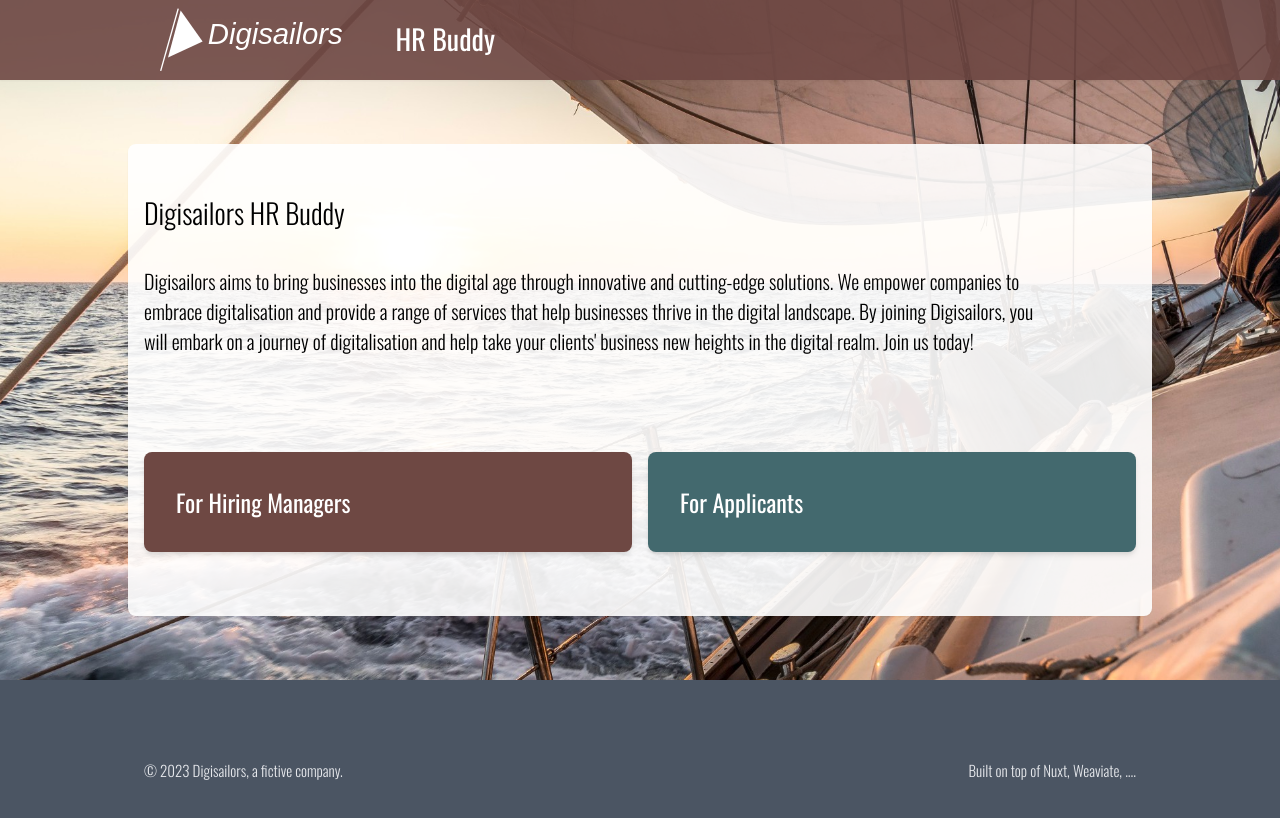
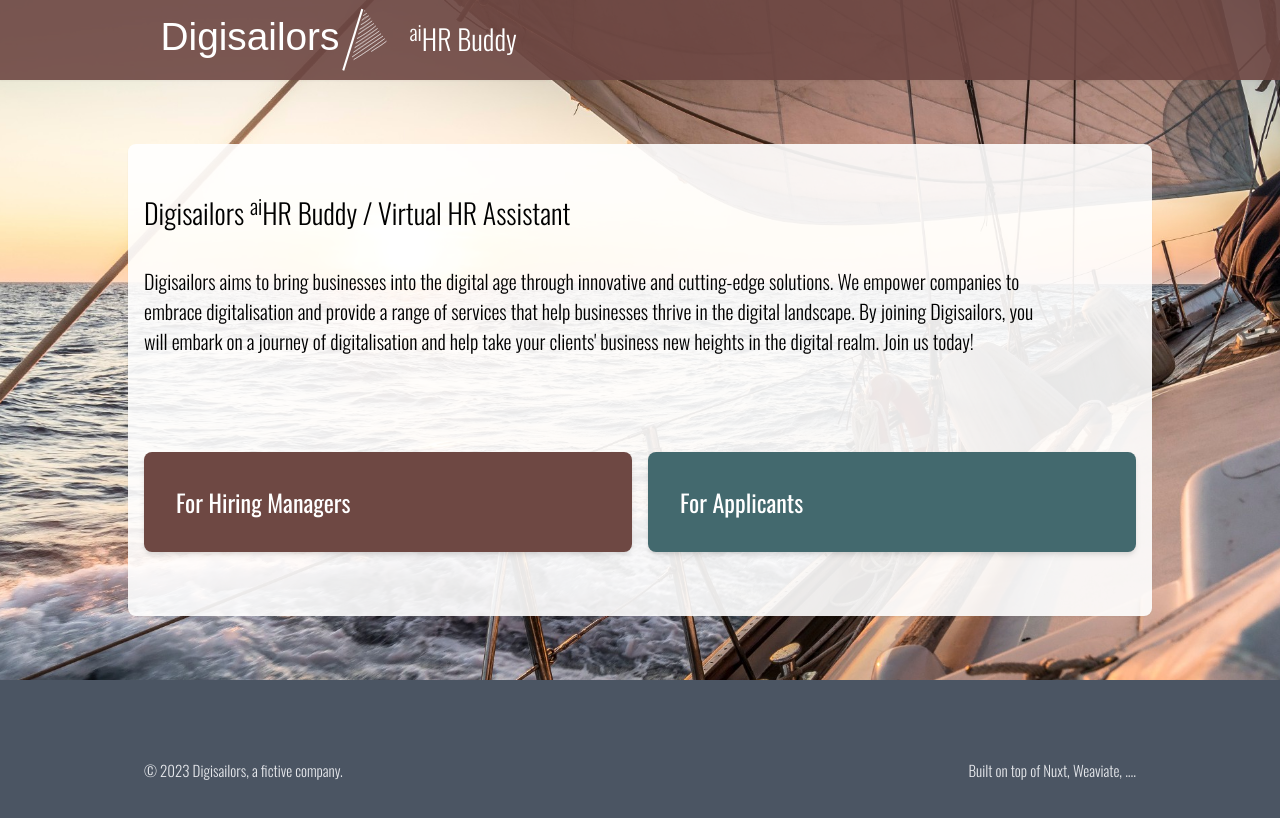
Before and after one commit to DigiBP/Team-Bananas, a Nuxt app in the folder app/frontend/: page / in a window 1280 px wide. Shown: the top 818 px of the page. Built offline with nearby package versions, Linux system fonts and the light colour scheme; what vue-numeral-filter would draw is missing.

Commit message:
fix some marketing slang on landing page

```diff
--- a/app/frontend/components/Header.vue
+++ b/app/frontend/components/Header.vue
@@ -7,8 +7,8 @@
             <img src="logo.svg" alt="Digisailors HR Buddy">
           </NuxtLink>
         </div>
-        <div class="w-full flex-grow flex-shrink pt-2.5 pl-12 text-xl text-white">
-          HR Buddy
+        <div class="w-full flex-grow flex-shrink pt-2.5 pl-4 text-xl font-light text-white">
+          <sup>ai</sup>HR Buddy
         </div>
       </div>
     </div>
--- a/app/frontend/nuxt.config.js
+++ b/app/frontend/nuxt.config.js
@@ -1,4 +1,4 @@
-const API_BASE_URL = 'https://api.reviewers.ch/' // on prod use: https://api.reviewers.ch/ and on local use http://localhost:5000/
+const API_BASE_URL = 'https://digisailors.ch/'
 
 export default {
   // Target: https://go.nuxtjs.dev/config-target
@@ -6,7 +6,7 @@ export default {
 
   // Global page headers: https://go.nuxtjs.dev/config-head
   head: {
-    title: 'Reviewer Resolver',
+    title: 'Digisailors aiHR Buddy',
     htmlAttrs: {
       lang: 'en'
     },
@@ -19,7 +19,7 @@ export default {
       {
         hid: 'description',
         name: 'description',
-        content: 'Reviewer Resolver is a prototypical software to match bias-free reviewers for scholarly documents.'
+        content: 'Digisailors aiHR Buddy is a HR an assistant agent for a fictive company.'
       }
     ],
     link: [
--- a/app/frontend/pages/index.vue
+++ b/app/frontend/pages/index.vue
@@ -1,11 +1,11 @@
 <template>
   <div>
-    <h1>Digisailors HR Buddy</h1>
+    <h1>Digisailors <sup>ai</sup>HR Buddy / Virtual HR Assistant</h1>
     <p class="font-light text-base">
-      Digisailors aims to bring businesses into the digital age through innovative and cutting-edge solutions. We empower companies
-      to embrace digitalisation and provide a range of services that help businesses thrive in the digital landscape. By joining
-      Digisailors, you will embark on a journey of digitalisation and help take your clients' business new heights in the digital
-      realm. Join us today!
+      Digisailors aims to bring businesses into the digital age through innovative and cutting-edge solutions.
+      We empower companies to embrace digitalisation and provide a range of services that help businesses thrive
+      in the digital landscape. By joining Digisailors, you will embark on a journey of digitalisation and help
+      take your clients' business new heights in the digital realm. Join us today!
     </p>
     <div class="flex space-x-4 mt-24">
       <NuxtLink to="/" class="block w-1/2 flex-grow-0 flex-shirk-0 rounded-lg bg-digisailor-default hover:bg-opacity-90 text-white text-lg shadow-md p-8 mb-8">
```
Also changed, not shown: app/frontend/static/logo.svg.
